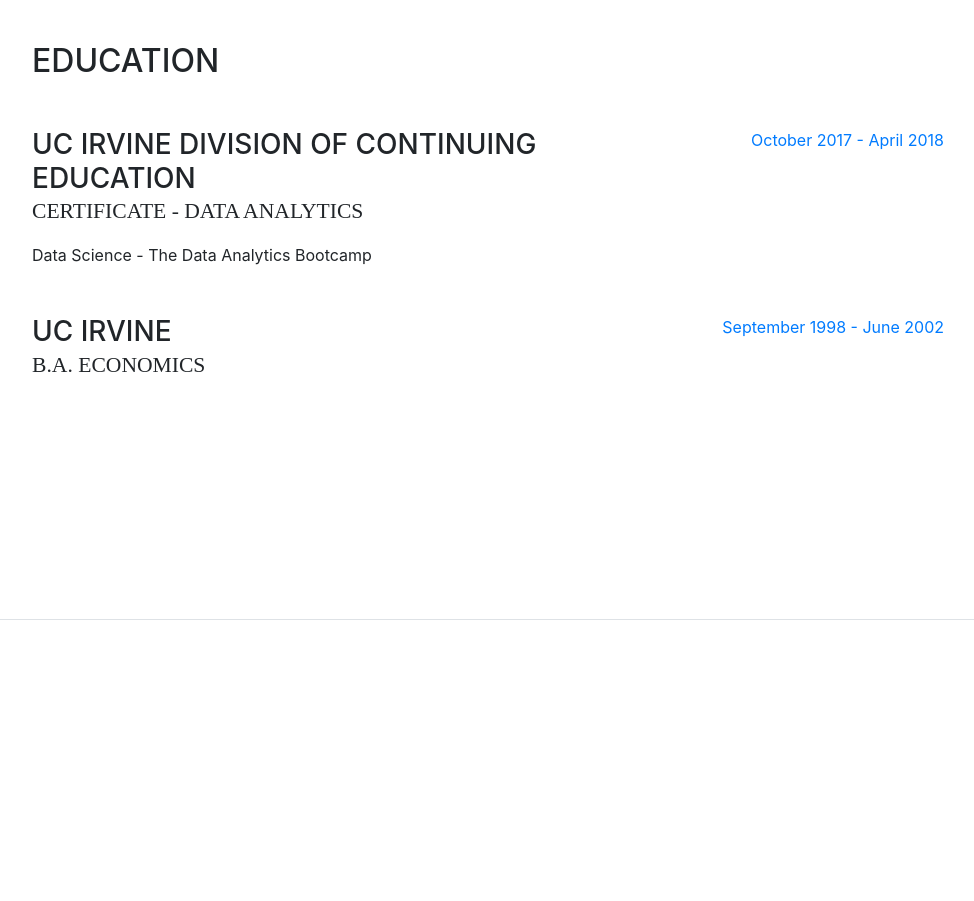
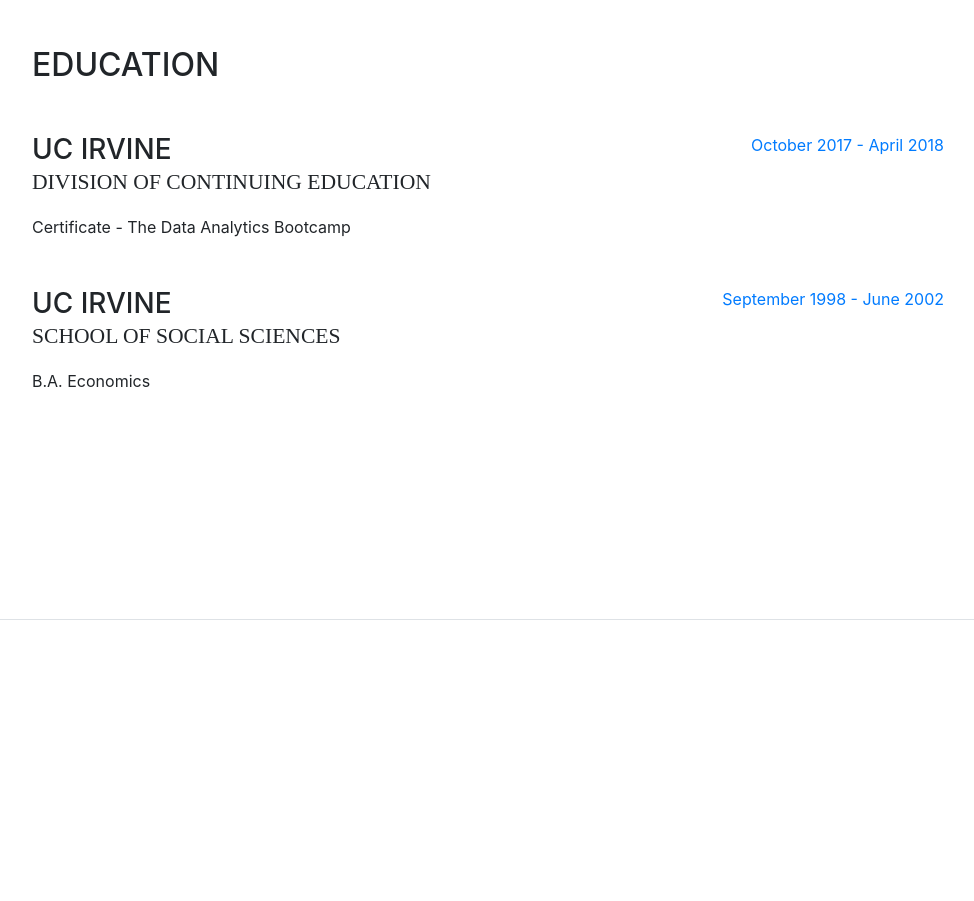
Before and after one commit to ABFdata/ABFdata.github.io, a website with bundled scripts: page index.html in a window 1280 px wide. Shown: the part 1780-2681 px from the top of the page, without its empty margins (288-1262 px from the left). Built offline with nearby package versions, Linux system fonts and the light colour scheme; a web font is replaced by a local one.

Commit message:
updated_education

```diff
--- a/index.html
+++ b/index.html
@@ -141,9 +141,9 @@
 
           <div class="resume-item d-flex flex-column flex-md-row mb-5">
             <div class="resume-content mr-auto">
-              <h3 class="mb-0">UC Irvine Division of Continuing Education</h3>
-              <div class="subheading mb-3">Certificate - Data Analytics</div>
-              <div>Data Science - The Data Analytics Bootcamp</div>
+              <h3 class="mb-0">UC Irvine</h3>
+              <div class="subheading mb-3">Division of Continuing Education</div>
+              <div>Certificate - The Data Analytics Bootcamp</div>
 
             </div>
             <div class="resume-date text-md-right">
@@ -154,7 +154,8 @@
           <div class="resume-item d-flex flex-column flex-md-row">
             <div class="resume-content mr-auto">
               <h3 class="mb-0">UC Irvine</h3>
-              <div class="subheading mb-3">B.A. Economics</div>
+              <div class="subheading mb-3">School of Social Sciences</div>
+              <div>B.A. Economics</div>
 
             </div>
             <div class="resume-date text-md-right">
```
Also changed, not shown: 1 other file.
